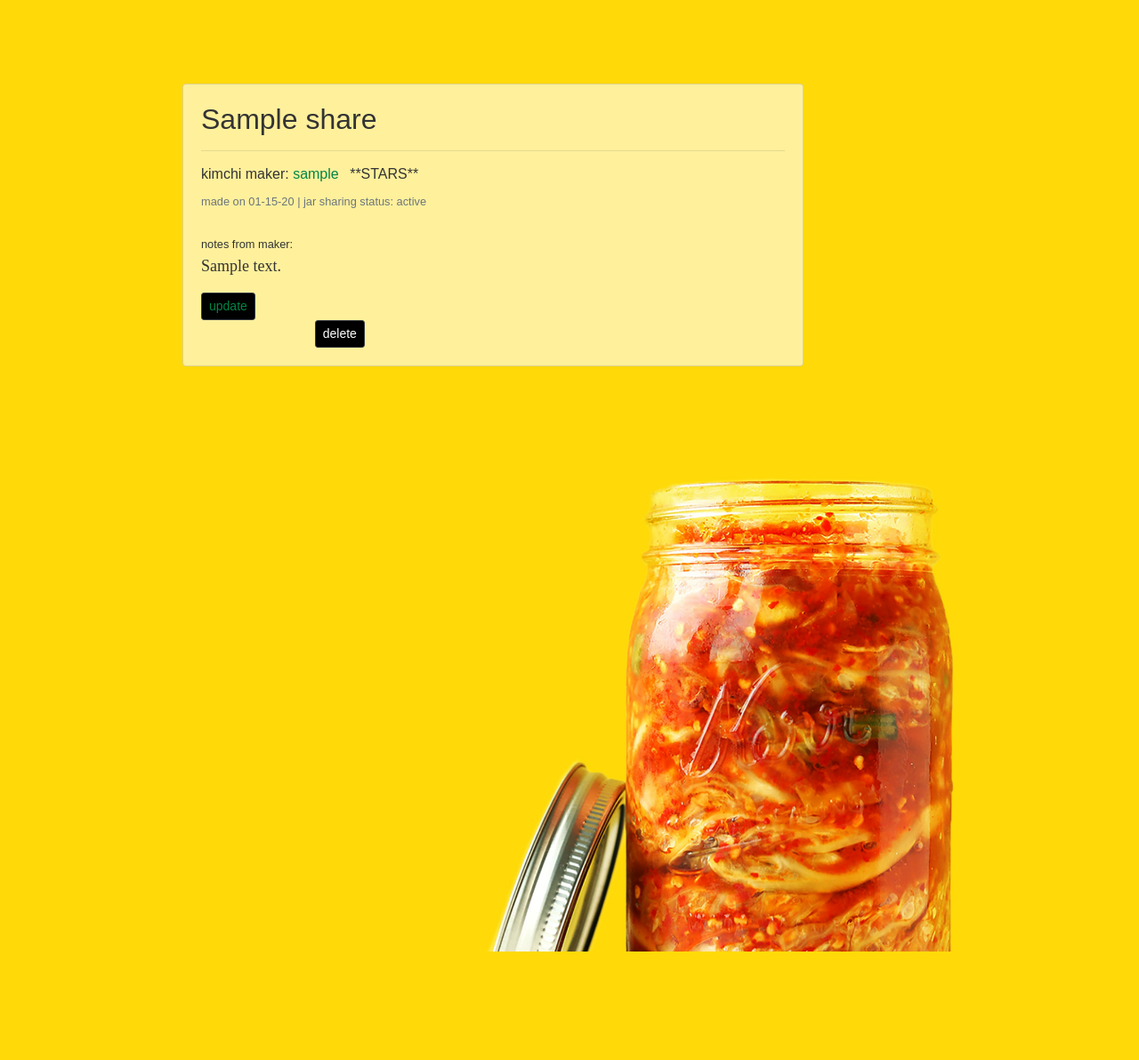
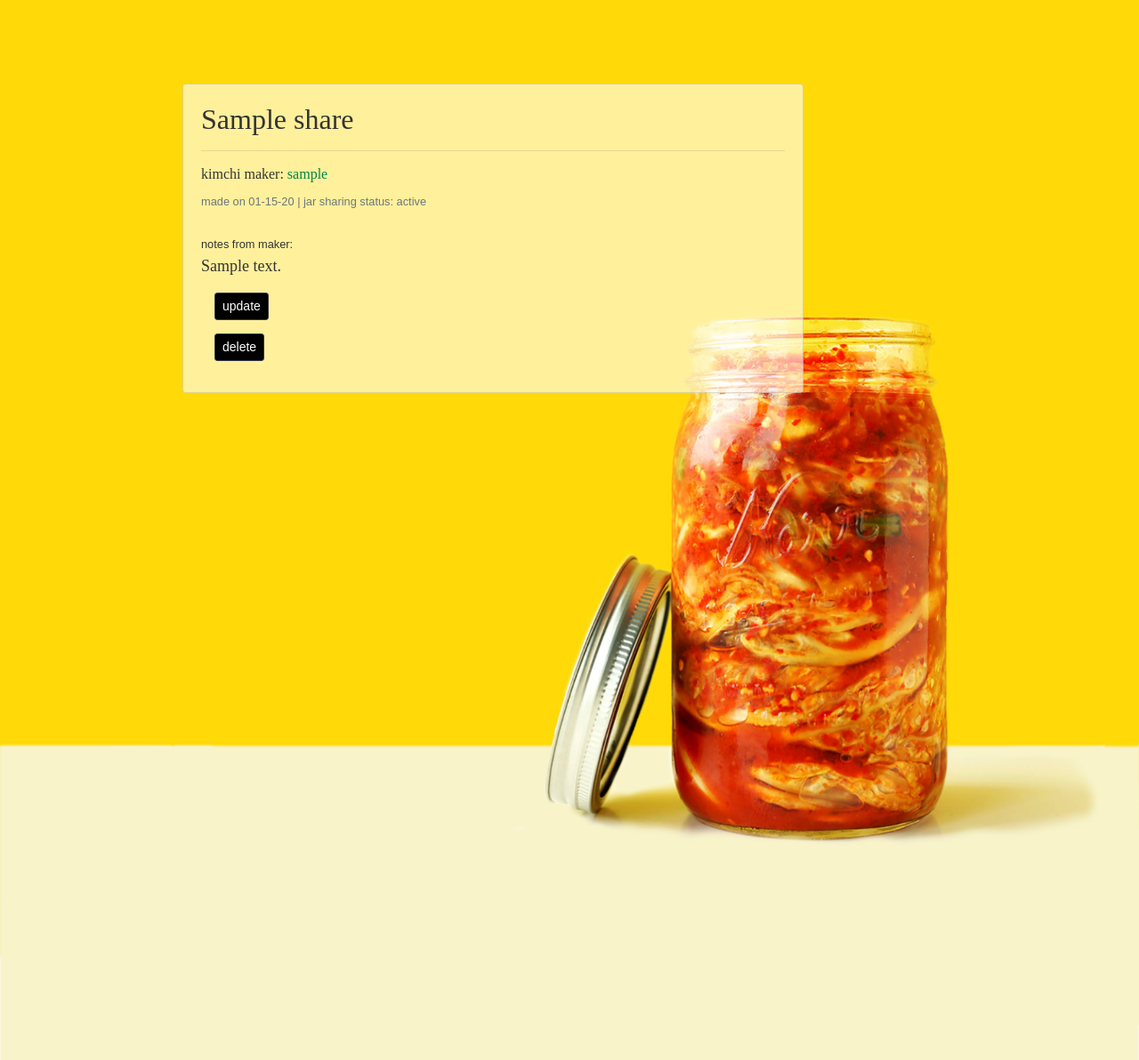
Before and after one commit to bokime/KimchiFriendly_HBproject, a Flask app: page /home/1 in a window 1280 px wide. Shown: the part 56-1248 px from the top of the page at 89% size. Run offline with Flask 2, Linux system fonts and the light colour scheme; a user stored in the database is signed in; tables that the repository leaves empty hold one stand-in row (values such as "Sample post"); some libraries are stand-ins or nearby versions.

Commit message:
internal freeze

```diff
--- a/static/main.css
+++ b/static/main.css
@@ -12,7 +12,7 @@ body {
     background-repeat: no-repeat;
     background-size: 100%;
     background-position: center top;
-    background-color: #ffda08;
+    background-color: #f8f3c9;
 }
 div {
     display: block;
@@ -21,7 +21,7 @@ form {
     margin: 0 auto;
     width:400px;
 }
-/* .to-left-form{ */
+.to-left-form{
     margin: 15px;
     widows: 200px;
 }
@@ -58,8 +58,14 @@ p {
     flex: 0 0 33.333333%;
     max-width: 33.333333%;
 }
-.zip {
-    margin: 20px;
+.zipcode-form {
+    margin: 15px;
+}
+.user-share{
+    margin-left: 15px;
+}
+.user-info{
+    margin-left: 5px;
 }
 :any-link {
     color: #028546;
@@ -84,10 +90,9 @@ p {
 .btn-dark:hover{
     background: #f175fc;
 }
-.user-share{
-    margin-left: 15px;
+#request-btn{
+    margin-left: -15px;
 }
-
 
 
 /*
--- a/templates/register.html
+++ b/templates/register.html
@@ -103,11 +103,9 @@
                     {{ form.intro(class="form-control form-control-md") }}
                 {% endif %}
         </fieldset>
-        <br>
         <div class="form-group">
             {{ form.submit(class="btn btn-dark btn-sm")}}
-            <br>
-            <br>
+            <hr>
             <small>
                 Already Have An Account? <a href="{{ url_for('login') }}">Sign In</a>
             </small>
--- a/templates/share.html
+++ b/templates/share.html
@@ -5,7 +5,7 @@
         <div class="card-body">
             <h2 class="card-title">{{ share.share_name }}</h2>
             <hr>
-            <h6>kimchi maker: <a class="mr-2" href="{{ url_for('user_shares', user_id=share.user.user_id) }}">{{ share.user.nickname }}</a>  **STARS**</h6>
+            <h6>kimchi maker: <a class="mr-2" href="{{ url_for('user_shares', user_id=share.user.user_id) }}">{{ share.user.nickname }}</a></h6>
             <small class="text-muted"> made on {{ share.made_date.strftime('%m-%d-%y') }}  |  jar sharing status: {{ share.jar_status }}</small>
             <br><br>
             <small>notes from maker:</small><br><p class="card-text">{{ share.description }}</p>
@@ -13,9 +13,11 @@
         <!-- request jar sharing -->
         {% if share.user_id == current_user.user_id %}
         <div>
-            <a class="btn btn-dark btn-sm" href="{{ url_for('update_share', share_id=share.share_id) }}">update</a>
-            <form action="{{ url_for('delete_share', share_id=share.share_id) }}" method="POST">
-                <input class="btn btn-dark btn-sm" type="submit" value="delete">
+            <form class="to-left-form" action="{{ url_for('update_share', share_id=share.share_id) }}">
+                <input class="btn btn-dark btn-sm" type="submit" value="update">
+            </form>
+            <form class="to-left-form" action="{{ url_for('delete_share', share_id=share.share_id) }}" method="POST">
+                <input class="btn btn-dark btn-sm delete-bt" type="submit" value="delete">
             </form>
         </div>
         {% else %}
@@ -24,7 +26,7 @@
             <h6 class="card-title"> How fun! Wanna try {{ share.user.nickname }}'s awesome Kimchi?</h6>
             <h6 class="card-title">Click Request to send a message. {{ share.user.nickname }} will get back to you shortly!</h6>
             <form class="to-left-form">
-                <input class="btn btn-dark btn-sm" type="submit" id="request-btn" value="Request"/>
+                <input class="btn btn-dark btn-sm" type="submit" id="request-btn" value="request"/>
                 <!-- hidden inputs to pass "nickname", "share" -->
                 <input type="hidden" id= "url_for_sender_request" value="{{ url_for('send_request', sender=current_user.nickname, maker=share.user.nickname) }}">
                 <input type="hidden" id= "maker_id" value="{{ share.user_id }}">
```
Also changed, not shown: crud.py (+2 -19 lines), templates/user_profile.html (+9 -6 lines), static/img/kimchi-jar-sq.jpg.
